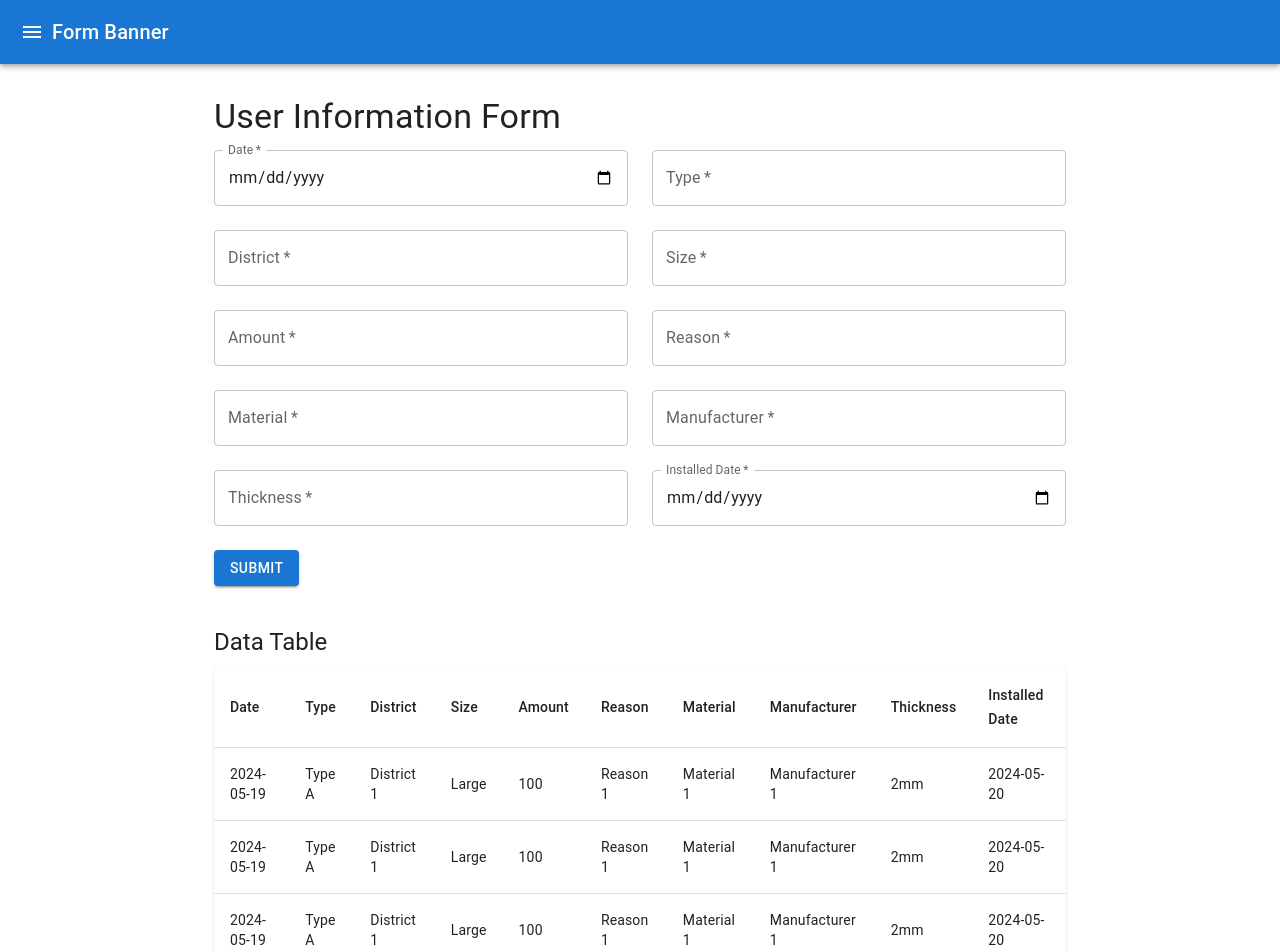
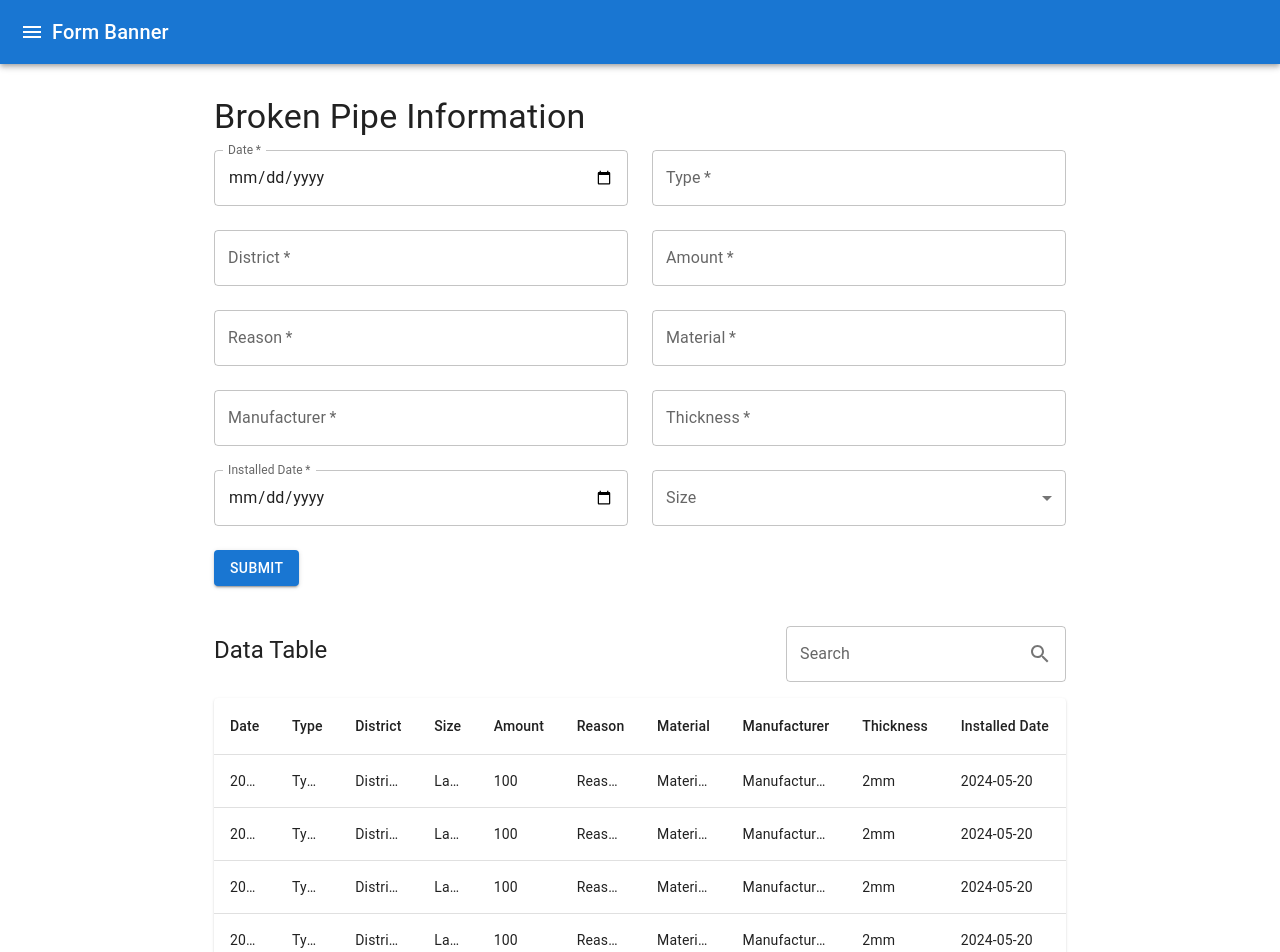
Before and after one commit to knguyennt/water-tank-status-management, a Next.js app: page / in a window 1280 px wide. Shown: the top 952 px of the page. Built offline with nearby package versions, Linux system fonts and the light colour scheme.

Commit message:
feat: implement basic search and insert function

```diff
--- a/app/page.tsx
+++ b/app/page.tsx
@@ -1,239 +1,299 @@
-"use client"
+"use client";
 
-import React, { useState } from "react";
+import React, { useState, useEffect } from "react";
 import {
-  AppBar, Toolbar, Typography, Box, Container, Grid, TextField, Button, TableContainer,
-  Table, TableHead, TableRow, TableCell, TableBody, TablePagination, Paper, Drawer,
-  List, ListItem, ListItemText, CssBaseline, Divider, IconButton
-} from '@mui/material';
-import MenuIcon from '@mui/icons-material/Menu';
-import CloseIcon from '@mui/icons-material/Close';
+  AppBar,
+  Toolbar,
+  Typography,
+  Box,
+  Container,
+  Grid,
+  TextField,
+  Button,
+  TableContainer,
+  Table,
+  TableHead,
+  TableRow,
+  TableCell,
+  TableBody,
+  TablePagination,
+  Paper,
+  Drawer,
+  List,
+  ListItem,
+  ListItemText,
+  CssBaseline,
+  IconButton,
+  Select,
+  MenuItem,
+  InputLabel,
+  FormControl,
+  Tooltip,
+} from "@mui/material";
+import MenuIcon from "@mui/icons-material/Menu";
+import CloseIcon from "@mui/icons-material/Close";
+import InputAdornment from "@mui/material/InputAdornment";
+import SearchIcon from "@mui/icons-material/Search";
 
 const sampleData = [
   {
-      date: '2024-05-19',
-      type: 'Type A',
-      district: 'District 1',
-      size: 'Large',
+    date: "2024-05-19",
+    type: "Type A",
+    district: "District 1",
+    size: "Large",
     amount: 100,
-      reason: 'Reason 1',
-      material: 'Material 1',
-      manufacturer: 'Manufacturer 1',
-      thickness: '2mm',
-      installed_date: '2024-05-20',
+    reason: "Reason 1",
+    material: "Material 1",
+    manufacturer: "Manufacturer 1",
+    thickness: "2mm",
+    installed_date: "2024-05-20",
   },
   {
-      date: '2024-05-19',
-      type: 'Type A',
-      district: 'District 1',
-      size: 'Large',
+    date: "2024-05-19",
+    type: "Type A",
+    district: "District 1",
+    size: "Large",
     amount: 100,
-      reason: 'Reason 1',
-      material: 'Material 1',
-      manufacturer: 'Manufacturer 1',
-      thickness: '2mm',
-      installed_date: '2024-05-20',
+    reason: "Reason 1",
+    material: "Material 1",
+    manufacturer: "Manufacturer 1",
+    thickness: "2mm",
+    installed_date: "2024-05-20",
   },
   {
-      date: '2024-05-19',
-      type: 'Type A',
-      district: 'District 1',
-      size: 'Large',
+    date: "2024-05-19",
+    type: "Type A",
+    district: "District 1",
+    size: "Large",
     amount: 100,
-      reason: 'Reason 1',
-      material: 'Material 1',
-      manufacturer: 'Manufacturer 1',
-      thickness: '2mm',
-      installed_date: '2024-05-20',
+    reason: "Reason 1",
+    material: "Material 1",
+    manufacturer: "Manufacturer 1",
+    thickness: "2mm",
+    installed_date: "2024-05-20",
   },
   {
-      date: '2024-05-19',
-      type: 'Type A',
-      district: 'District 1',
-      size: 'Large',
+    date: "2024-05-19",
+    type: "Type A",
+    district: "District 1",
+    size: "Large",
     amount: 100,
-      reason: 'Reason 1',
-      material: 'Material 1',
-      manufacturer: 'Manufacturer 1',
-      thickness: '2mm',
-      installed_date: '2024-05-20',
+    reason: "Reason 1",
+    material: "Material 1",
+    manufacturer: "Manufacturer 1",
+    thickness: "2mm",
+    installed_date: "2024-05-20",
   },
   {
-      date: '2024-05-19',
-      type: 'Type A',
-      district: 'District 1',
-      size: 'Large',
+    date: "2024-05-19",
+    type: "Type A",
+    district: "District 1",
+    size: "Large",
     amount: 100,
-      reason: 'Reason 1',
-      material: 'Material 1',
-      manufacturer: 'Manufacturer 1',
-      thickness: '2mm',
-      installed_date: '2024-05-20',
+    reason: "Reason 1",
+    material: "Material 1",
+    manufacturer: "Manufacturer 1",
+    thickness: "2mm",
+    installed_date: "2024-05-20",
   },
   {
-      date: '2024-05-19',
-      type: 'Type A',
-      district: 'District 1',
-      size: 'Large',
+    date: "2024-05-19",
+    type: "Type A",
+    district: "District 1",
+    size: "Large",
     amount: 100,
-      reason: 'Reason 1',
-      material: 'Material 1',
-      manufacturer: 'Manufacturer 1',
-      thickness: '2mm',
-      installed_date: '2024-05-20',
+    reason: "Reason 1",
+    material: "Material 1",
+    manufacturer: "Manufacturer 1",
+    thickness: "2mm",
+    installed_date: "2024-05-20",
   },
   {
-      date: '2024-05-19',
-      type: 'Type A',
-      district: 'District 1',
-      size: 'Large',
+    date: "2024-05-19",
+    type: "Type A",
+    district: "District 1",
+    size: "Large",
     amount: 100,
-      reason: 'Reason 1',
-      material: 'Material 1',
-      manufacturer: 'Manufacturer 1',
-      thickness: '2mm',
-      installed_date: '2024-05-20',
+    reason: "Reason 1",
+    material: "Material 1",
+    manufacturer: "Manufacturer 1",
+    thickness: "2mm",
+    installed_date: "2024-05-20",
   },
   {
-      date: '2024-05-19',
-      type: 'Type A',
-      district: 'District 1',
-      size: 'Large',
+    date: "2024-05-19",
+    type: "Type A",
+    district: "District 1",
+    size: "Large",
     amount: 100,
-      reason: 'Reason 1',
-      material: 'Material 1',
-      manufacturer: 'Manufacturer 1',
-      thickness: '2mm',
-      installed_date: '2024-05-20',
+    reason: "Reason 1",
+    material: "Material 1",
+    manufacturer: "Manufacturer 1",
+    thickness: "2mm",
+    installed_date: "2024-05-20",
   },
   {
-      date: '2024-05-19',
-      type: 'Type A',
-      district: 'District 1',
-      size: 'Large',
+    date: "2024-05-19",
+    type: "Type A",
+    district: "District 1",
+    size: "Large",
     amount: 100,
-      reason: 'Reason 1',
-      material: 'Material 1',
-      manufacturer: 'Manufacturer 1',
-      thickness: '2mm',
-      installed_date: '2024-05-20',
+    reason: "Reason 1",
+    material: "Material 1",
+    manufacturer: "Manufacturer 1",
+    thickness: "2mm",
+    installed_date: "2024-05-20",
   },
   {
-      date: '2024-05-19',
-      type: 'Type A',
-      district: 'District 1',
-      size: 'Large',
+    date: "2024-05-19",
+    type: "Type A",
+    district: "District 1",
+    size: "Large",
     amount: 100,
-      reason: 'Reason 1',
-      material: 'Material 1',
-      manufacturer: 'Manufacturer 1',
-      thickness: '2mm',
-      installed_date: '2024-05-20',
+    reason: "Reason 1",
+    material: "Material 1",
+    manufacturer: "Manufacturer 1",
+    thickness: "2mm",
+    installed_date: "2024-05-20",
   },
   {
-      date: '2024-05-19',
-      type: 'Type A',
-      district: 'District 1',
-      size: 'Large',
+    date: "2024-05-19",
+    type: "Type A",
+    district: "District 1",
+    size: "Large",
     amount: 100,
-      reason: 'Reason 1',
-      material: 'Material 1',
-      manufacturer: 'Manufacturer 1',
-      thickness: '2mm',
-      installed_date: '2024-05-20',
+    reason: "Reason 1",
+    material: "Material 1",
+    manufacturer: "Manufacturer 1",
+    thickness: "2mm",
+    installed_date: "2024-05-20",
   },
   {
-      date: '2024-05-19',
-      type: 'Type A',
-      district: 'District 1',
-      size: 'Large',
+    date: "2024-05-19",
+    type: "Type A",
+    district: "District 1",
+    size: "Large",
     amount: 100,
-      reason: 'Reason 1',
-      material: 'Material 1',
-      manufacturer: 'Manufacturer 1',
-      thickness: '2mm',
-      installed_date: '2024-05-20',
+    reason: "Reason 1",
+    material: "Material 1",
+    manufacturer: "Manufacturer 1",
+    thickness: "2mm",
+    installed_date: "2024-05-20",
   },
   {
-      date: '2024-05-19',
-      type: 'Type A',
-      district: 'District 1',
-      size: 'Large',
+    date: "2024-05-19",
+    type: "Type A",
+    district: "District 1",
+    size: "Large",
     amount: 100,
-      reason: 'Reason 1',
-      material: 'Material 1',
-      manufacturer: 'Manufacturer 1',
-      thickness: '2mm',
-      installed_date: '2024-05-20',
+    reason: "Reason 1",
+    material: "Material 1",
+    manufacturer: "Manufacturer 1",
+    thickness: "2mm",
+    installed_date: "2024-05-20",
   },
   {
-      date: '2024-05-19',
-      type: 'Type A',
-      district: 'District 1',
-      size: 'Large',
+    date: "2024-05-19",
+    type: "Type A",
+    district: "District 1",
+    size: "Large",
     amount: 100,
-      reason: 'Reason 1',
-      material: 'Material 1',
-      manufacturer: 'Manufacturer 1',
-      thickness: '2mm',
-      installed_date: '2024-05-20',
+    reason: "Reason 1",
+    material: "Material 1",
+    manufacturer: "Manufacturer 1",
+    thickness: "2mm",
+    installed_date: "2024-05-20",
   },
   {
-      date: '2024-05-19',
-      type: 'Type A',
-      district: 'District 1',
-      size: 'Large',
+    date: "2024-05-19",
+    type: "Type A",
+    district: "District 1",
+    size: "Large",
     amount: 100,
-      reason: 'Reason 1',
-      material: 'Material 1',
-      manufacturer: 'Manufacturer 1',
-      thickness: '2mm',
-      installed_date: '2024-05-20',
+    reason: "Reason 1",
+    material: "Material 1",
+    manufacturer: "Manufacturer 1",
+    thickness: "2mm",
+    installed_date: "2024-05-20",
   },
   {
-      date: '2024-05-19',
-      type: 'Type A',
-      district: 'District 1',
-      size: 'Large',
+    date: "2024-05-19",
+    type: "Type A",
+    district: "District 1",
+    size: "Large",
     amount: 100,
-      reason: 'Reason 1',
-      material: 'Material 1',
-      manufacturer: 'Manufacturer 1',
-      thickness: '2mm',
-      installed_date: '2024-05-20',
+    reason: "Reason 1",
+    material: "Material 1",
+    manufacturer: "Manufacturer 1",
+    thickness: "2mm",
+    installed_date: "2024-05-20",
   },
   {
-      date: '2024-05-19',
-      type: 'Type A',
-      district: 'District 1',
-      size: 'Large',
+    date: "2024-05-19",
+    type: "Type A",
+    district: "District 1",
+    size: "Large",
     amount: 100,
-      reason: 'Reason 1',
-      material: 'Material 1',
-      manufacturer: 'Manufacturer 1',
-      thickness: '2mm',
-      installed_date: '2024-05-20',
+    reason: "Reason 1",
+    material: "Material 1",
+    manufacturer: "Manufacturer 1",
+    thickness: "2mm",
+    installed_date: "2024-05-20",
   },
   {
-      date: '2024-05-19',
-      type: 'Type A',
-      district: 'District 1',
-      size: 'Large',
+    date: "2024-05-19",
+    type: "Type A",
+    district: "District 1",
+    size: "Large",
     amount: 100,
-      reason: 'Reason 1',
-      material: 'Material 1',
-      manufacturer: 'Manufacturer 1',
-      thickness: '9mm',
-      installed_date: '2024-05-20',
+    reason: "Reason 1",
+    material: "Material 1",
+    manufacturer: "Manufacturer 1",
+    thickness: "9mm",
+    installed_date: "2024-05-20",
   },
   // Add more sample data as needed
 ];
+
 
 export default function Page() {
   // Pagination state
   const [drawerOpen, setDrawerOpen] = useState(false);
   const [page, setPage] = useState(0);
   const [rowsPerPage, setRowsPerPage] = useState(5);
+  const [dataTable, setDataTable] = useState([
+    {
+      date: "",
+      type: "",
+      district: "",
+      size: "",
+      amount: 0,
+      reason: "",
+      material: "",
+      manufacturer: "",
+      thickness: "",
+      installed_date: "",
+    },
+  ]);
+  const [formValues, setFormValues] = useState({
+    date: "",
+    type: "",
+    district: "",
+    size: "",
+    amount: 0,
+    reason: "",
+    material: "",
+    manufacturer: "",
+    thickness: "",
+    installed_date: "",
+  });
+
+  const updateFormValues = (property, value) => {
+    setFormValues((prevProfile) => ({
+      ...prevProfile,
+      [property]: value,
+    }));
+  };
 
   // Handle change of page
   const handleChangePage = (event, newPage) => {
@@ -246,10 +306,45 @@ export default function Page() {
     setPage(0);
   };
 
+  const handleSubmit = () => {
+    console.log(formValues);
+  };
+
   // Toggle drawer
   const toggleDrawer = () => {
     setDrawerOpen(!drawerOpen);
   };
+
+  const cellStyle = {
+    whiteSpace: "nowrap",
+    overflow: "hidden",
+    textOverflow: "ellipsis",
+    maxWidth: "50px", // adjust as needed
+  };
+
+  const handleSearch = (searchValue) => {
+    console.log(searchValue);
+    // Convert search string to lowercase for case-insensitive search
+    const lowerCaseSearchString = searchValue.toLowerCase();
+
+    // Filter the list of dictionaries
+    const a = dataTable.filter((dict) => {
+      // Check if any value in the dictionary contains the search string
+      return Object.values(dict).some(
+        (value) =>
+          // Ensure the value is a string and check for the substring
+          typeof value === "string" &&
+          value.toLowerCase().includes(lowerCaseSearchString)
+      );
+    });
+
+    console.log(a)
+  }
+
+  useEffect(() => {
+    console.log("Effect hook.");
+    setDataTable(sampleData)
+  }, []);
 
   return (
     <Box display="flex" flexDirection="column" minHeight="100vh">
@@ -258,7 +353,12 @@ export default function Page() {
       {/* Banner */}
       <AppBar position="static">
         <Toolbar>
-          <IconButton edge="start" color="inherit" onClick={toggleDrawer} aria-label="menu">
+          <IconButton
+            edge="start"
+            color="inherit"
+            onClick={toggleDrawer}
+            aria-label="menu"
+          >
             <MenuIcon />
           </IconButton>
           <Typography variant="h6" component="div">
@@ -275,11 +375,14 @@ export default function Page() {
           onKeyDown={toggleDrawer}
           sx={{ width: 250 }}
         >
-          <IconButton onClick={toggleDrawer} sx={{ justifyContent: 'flex-end' }}>
+          <IconButton
+            onClick={toggleDrawer}
+            sx={{ justifyContent: "flex-end" }}
+          >
             <CloseIcon />
           </IconButton>
           <List>
-            {['Home', 'Form', 'Table', 'About'].map((text, index) => (
+            {["Home", "Form", "Table", "About"].map((text, index) => (
               <ListItem button key={index}>
                 <ListItemText primary={text} />
               </ListItem>
@@ -288,9 +391,13 @@ export default function Page() {
         </Box>
       </Drawer>
 
-      <Container component="main" maxWidth="md" style={{ flexGrow: 1, marginTop: '2rem' }}>
+      <Container
+        component="main"
+        maxWidth="md"
+        style={{ flexGrow: 1, marginTop: "2rem" }}
+      >
         <Typography variant="h4" gutterBottom>
-          User Information Form
+          Broken Pipe Information
         </Typography>
         <form>
           <Grid container spacing={3}>
@@ -302,6 +409,9 @@ export default function Page() {
                 type="date"
                 fullWidth
                 InputLabelProps={{ shrink: true }}
+                onChange={(event) =>
+                  updateFormValues("date", event.target.value)
+                }
               />
             </Grid>
             <Grid item xs={12} sm={6}>
@@ -310,6 +420,9 @@ export default function Page() {
                 id="type"
                 label="Type"
                 fullWidth
+                onChange={(event) =>
+                  updateFormValues("type", event.target.value)
+                }
               />
             </Grid>
             <Grid item xs={12} sm={6}>
@@ -318,14 +431,9 @@ export default function Page() {
                 id="district"
                 label="District"
                 fullWidth
-              />
-            </Grid>
-            <Grid item xs={12} sm={6}>
-              <TextField
-                required
-                id="size"
-                label="Size"
-                fullWidth
+                onChange={(event) =>
+                  updateFormValues("district", event.target.value)
+                }
               />
             </Grid>
             <Grid item xs={12} sm={6}>
@@ -335,6 +443,9 @@ export default function Page() {
                 label="Amount"
                 type="number"
                 fullWidth
+                onChange={(event) =>
+                  updateFormValues("amount", event.target.value)
+                }
               />
             </Grid>
             <Grid item xs={12} sm={6}>
@@ -343,6 +454,9 @@ export default function Page() {
                 id="reason"
                 label="Reason"
                 fullWidth
+                onChange={(event) =>
+                  updateFormValues("reason", event.target.value)
+                }
               />
             </Grid>
             <Grid item xs={12} sm={6}>
@@ -351,6 +465,9 @@ export default function Page() {
                 id="material"
                 label="Material"
                 fullWidth
+                onChange={(event) =>
+                  updateFormValues("material", event.target.value)
+                }
               />
             </Grid>
             <Grid item xs={12} sm={6}>
@@ -359,6 +476,9 @@ export default function Page() {
                 id="manufacturer"
                 label="Manufacturer"
                 fullWidth
+                onChange={(event) =>
+                  updateFormValues("manufacturer", event.target.value)
+                }
               />
             </Grid>
             <Grid item xs={12} sm={6}>
@@ -367,6 +487,9 @@ export default function Page() {
                 id="thickness"
                 label="Thickness"
                 fullWidth
+                onChange={(event) =>
+                  updateFormValues("thickness", event.target.value)
+                }
               />
             </Grid>
             <Grid item xs={12} sm={6}>
@@ -377,10 +500,35 @@ export default function Page() {
                 type="date"
                 fullWidth
                 InputLabelProps={{ shrink: true }}
+                onChange={(event) =>
+                  updateFormValues("installed_date", event.target.value)
+                }
               />
             </Grid>
+            <Grid item xs={12} sm={6}>
+              <FormControl fullWidth>
+                <InputLabel id="demo-simple-select-label">Size</InputLabel>
+                <Select
+                  labelId="demo-simple-select-label"
+                  id="demo-simple-select"
+                  value={formValues.size}
+                  label="Size"
+                  onChange={(event) =>
+                    updateFormValues("size", event.target.value)
+                  }
+                >
+                  <MenuItem value={10}>Ten</MenuItem>
+                  <MenuItem value={20}>Twenty</MenuItem>
+                  <MenuItem value={30}>Thirty</MenuItem>
+                </Select>
+              </FormControl>
+            </Grid>
             <Grid item xs={12}>
-              <Button variant="contained" color="primary">
+              <Button
+                variant="contained"
+                color="primary"
+                onClick={handleSubmit}
+              >
                 Submit
               </Button>
             </Grid>
@@ -388,10 +536,37 @@ export default function Page() {
         </form>
 
         <Box mt={5}>
+          <Grid
+            container
+            alignItems="center"
+            spacing={2}
+            justifyContent="space-between"
+          >
+            <Grid item>
               <Typography variant="h5" gutterBottom>
                 Data Table
               </Typography>
-          <TableContainer component={Paper}>
+            </Grid>
+            <Grid item>
+              <TextField
+                id="search"
+                label="Search"
+                type="search"
+                variant="outlined"
+                // value={searchQuery}
+                // onChange={handleSearchChange}
+                style={{ minWidth: "250px" }}
+                InputProps={{
+                  endAdornment: (
+                    <InputAdornment position="end">
+                      <SearchIcon />
+                    </InputAdornment>
+                  ),
+                }}
+              />
+            </Grid>
+          </Grid>
+          <TableContainer component={Paper} style={{ marginTop: "1rem" }}>
             <Table>
               <TableHead>
                 <TableRow>
@@ -408,18 +583,17 @@ export default function Page() {
                 </TableRow>
               </TableHead>
               <TableBody>
-                {sampleData.slice(page * rowsPerPage, page * rowsPerPage + rowsPerPage).map((row, index) => (
+                {dataTable
+                  .slice(page * rowsPerPage, page * rowsPerPage + rowsPerPage)
+                  .map((row, index) => (
                     <TableRow key={index}>
-                    <TableCell>{row.date}</TableCell>
-                    <TableCell>{row.type}</TableCell>
-                    <TableCell>{row.district}</TableCell>
-                    <TableCell>{row.size}</TableCell>
-                    <TableCell>{row.amount}</TableCell>
-                    <TableCell>{row.reason}</TableCell>
-                    <TableCell>{row.material}</TableCell>
-                    <TableCell>{row.manufacturer}</TableCell>
-                    <TableCell>{row.thickness}</TableCell>
-                    <TableCell>{row.installed_date}</TableCell>
+                      {Object.values(row).map((value, i) => (
+                        <TableCell key={i} style={cellStyle}>
+                          <Tooltip title={value} arrow>
+                            <span>{value}</span>
+                          </Tooltip>
+                        </TableCell>
+                      ))}
                     </TableRow>
                   ))}
               </TableBody>
@@ -428,7 +602,7 @@ export default function Page() {
           <TablePagination
             rowsPerPageOptions={[5, 10, 25]}
             component="div"
-            count={sampleData.length}
+            count={dataTable.length}
             rowsPerPage={rowsPerPage}
             page={page}
             onPageChange={handleChangePage}
@@ -438,7 +612,14 @@ export default function Page() {
       </Container>
 
       {/* Footer */}
-      <Box component="footer" py={3} textAlign="center" mt="auto" bgcolor="primary.main" color="primary.contrastText">
+      <Box
+        component="footer"
+        py={3}
+        textAlign="center"
+        mt="auto"
+        bgcolor="primary.main"
+        color="primary.contrastText"
+      >
         <Typography variant="body2" color="inherit">
           © 2024 My Company
         </Typography>
```
Lines whose indentation alone changed are shown as unchanged.
